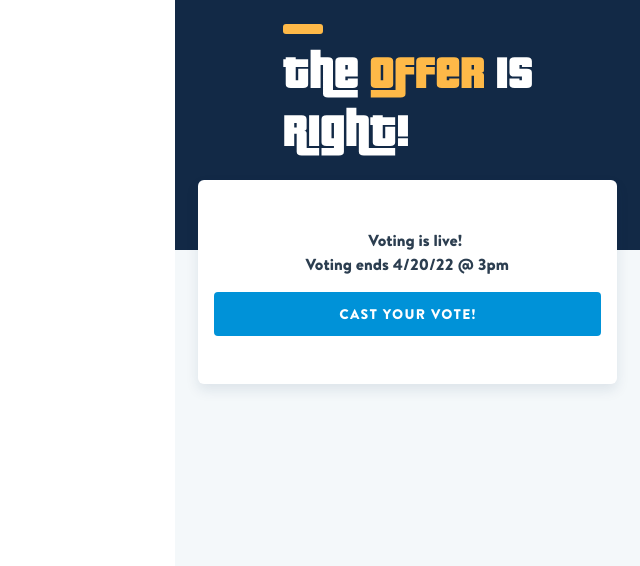
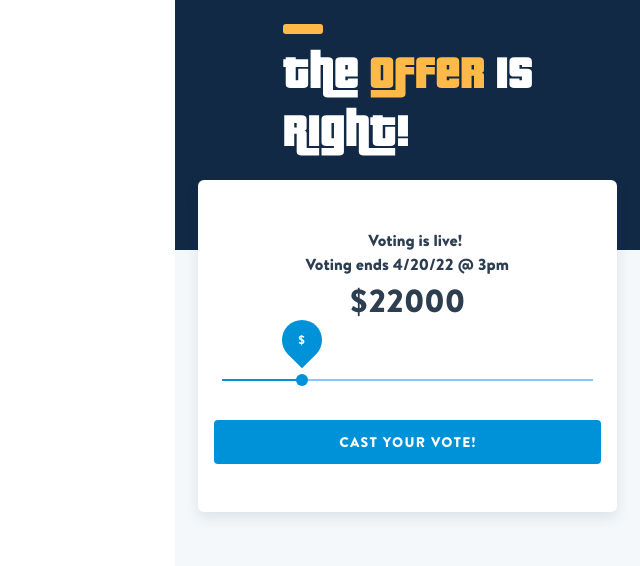
Before and after one commit to jakecjones/the-offer-is-right, a Vue app: page / in a window 1280 px wide. Shown: the top 566 px of the page, without its empty margins (640-1280 px from the left). Built offline with nearby package versions, Linux system fonts and the light colour scheme; no server answers; the database is empty.

Commit message:
added range slider

```diff
--- a/src/components/InfoCard.vue
+++ b/src/components/InfoCard.vue
@@ -6,7 +6,24 @@
         <div>
             Voting ends 4/20/22 @ 3pm
         </div>
-        <v-btn class="mt-4" color="#0092D8" dark depressed large>
+        <div class="info-card__price">${{offer}}</div>
+
+        <v-slider
+            :thumb-size="40"
+            thumb-label="always"
+            step="200"
+            min="400"
+            max="100000"
+            v-model="offer"
+            class="mt-10"
+            hide-details
+            :color="$ux.primary"
+        >
+          <template v-slot:thumb-label="{ value }">
+            {{ getPriceEstimation(value) }}
+          </template>
+        </v-slider>
+        <v-btn class="mt-6" color="#0092D8" dark depressed large>
             Cast your vote!
         </v-btn>
     </div>
@@ -14,7 +31,24 @@
 
 <script>
     export default {
-
+        data() {
+            return {
+                offer: 22000
+            }
+        },
+        methods: {
+            getPriceEstimation(value) {
+                if (value < 30000) {
+                    return '$'
+                }
+                if (value > 30000 && value < 60000) {
+                    return '$$'
+                }
+                if (value > 60000) {
+                    return '$$$'
+                }
+            }
+        },
     }
 </script>
 
@@ -31,5 +65,9 @@
     display: flex;
     flex-direction: column;
     justify-content: flex-start;
+
+    &__price {
+        font-size: 32px;
+    }
 }
 </style>
```
